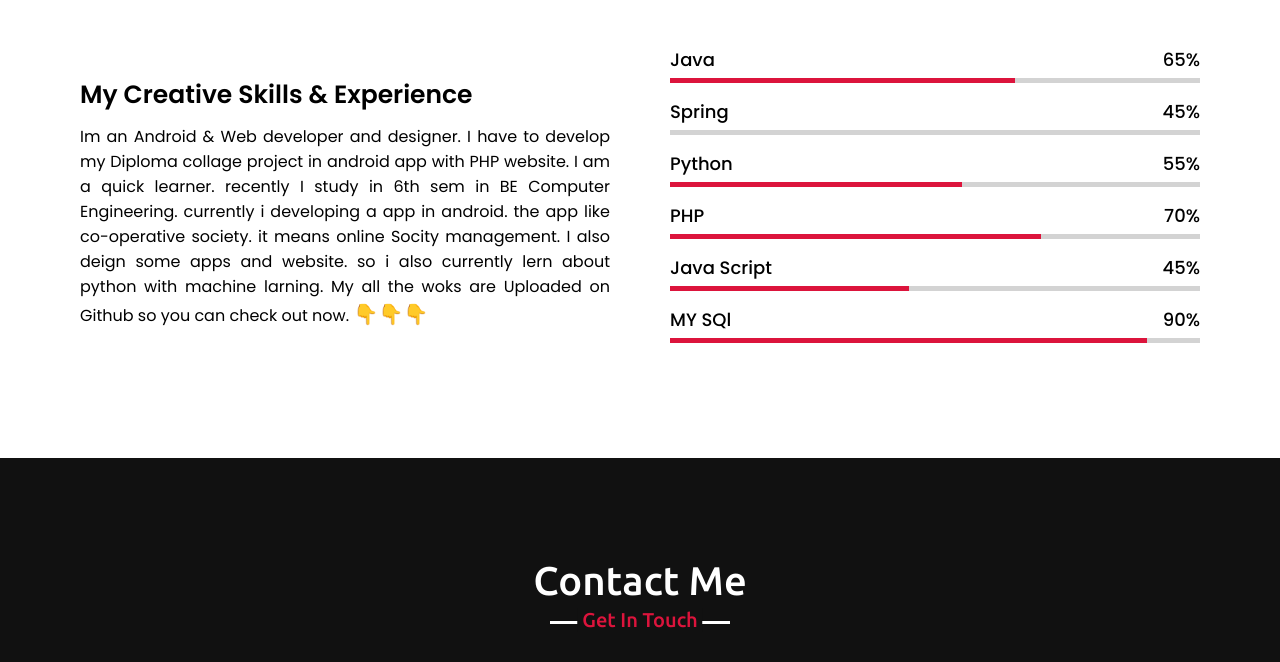
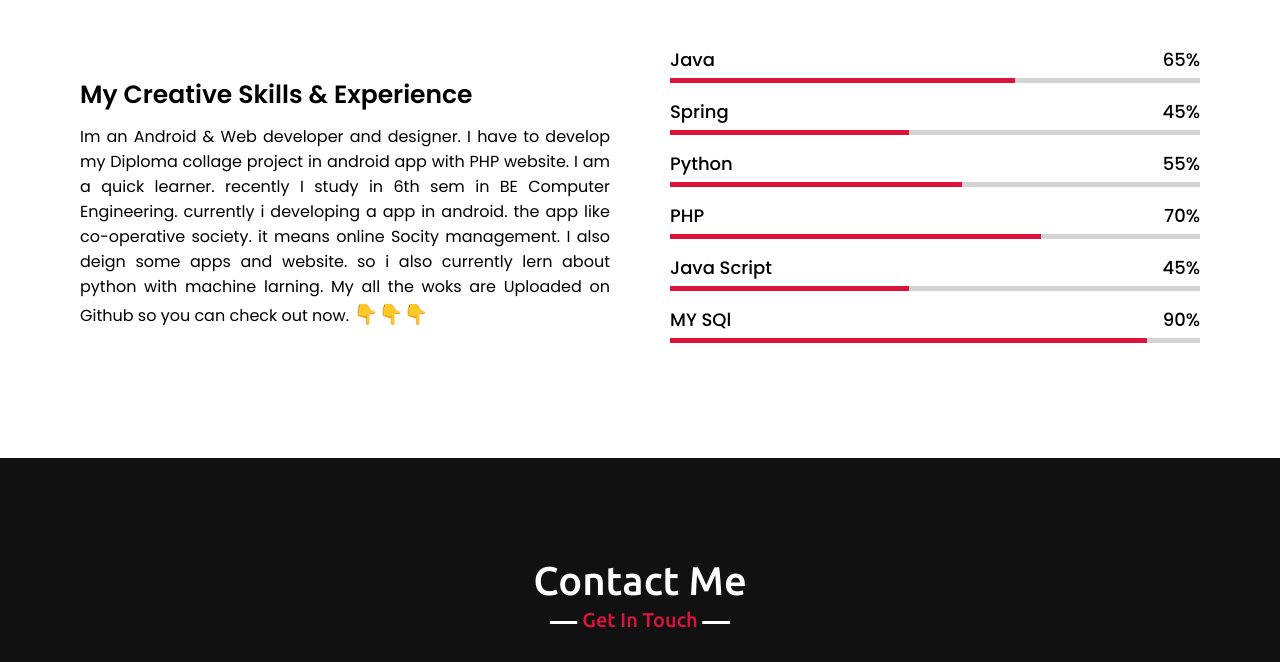
Before and after one commit to Goheljay/my-Webfolio, a plain HTML site: page index.html in a window 1280 px wide. Shown: the part 2300-2962 px from the top of the page. Drawn offline with nearby package versions, Linux system fonts and the light colour scheme.

Commit message:
6th changes

```diff
--- a/style.css
+++ b/style.css
@@ -376,6 +376,10 @@ section .title::after{
 .skills-content .right .java::before{
     width: 65%;
 }
+.skills-content .right .spring::before{
+    width: 45%;
+}
+
 .skills-content .right .js::before{
     width: 45%;
 }
```
